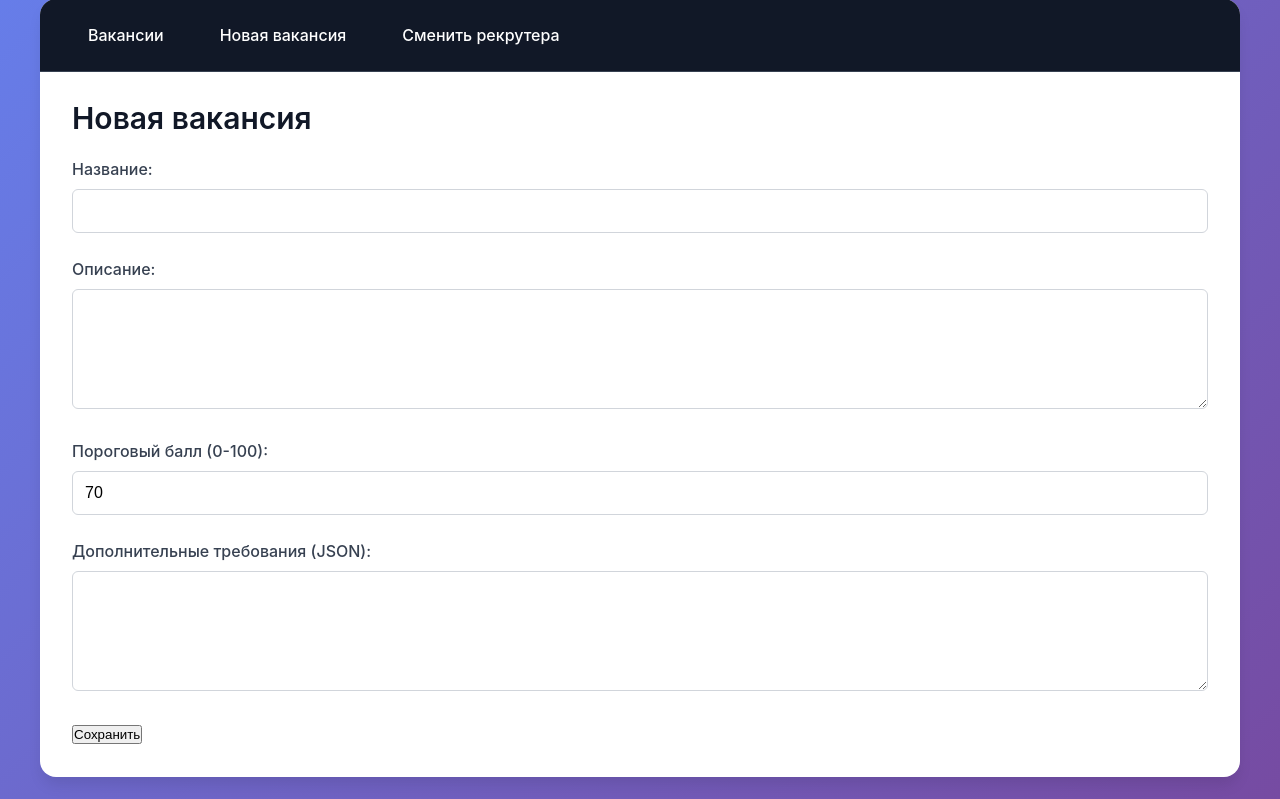
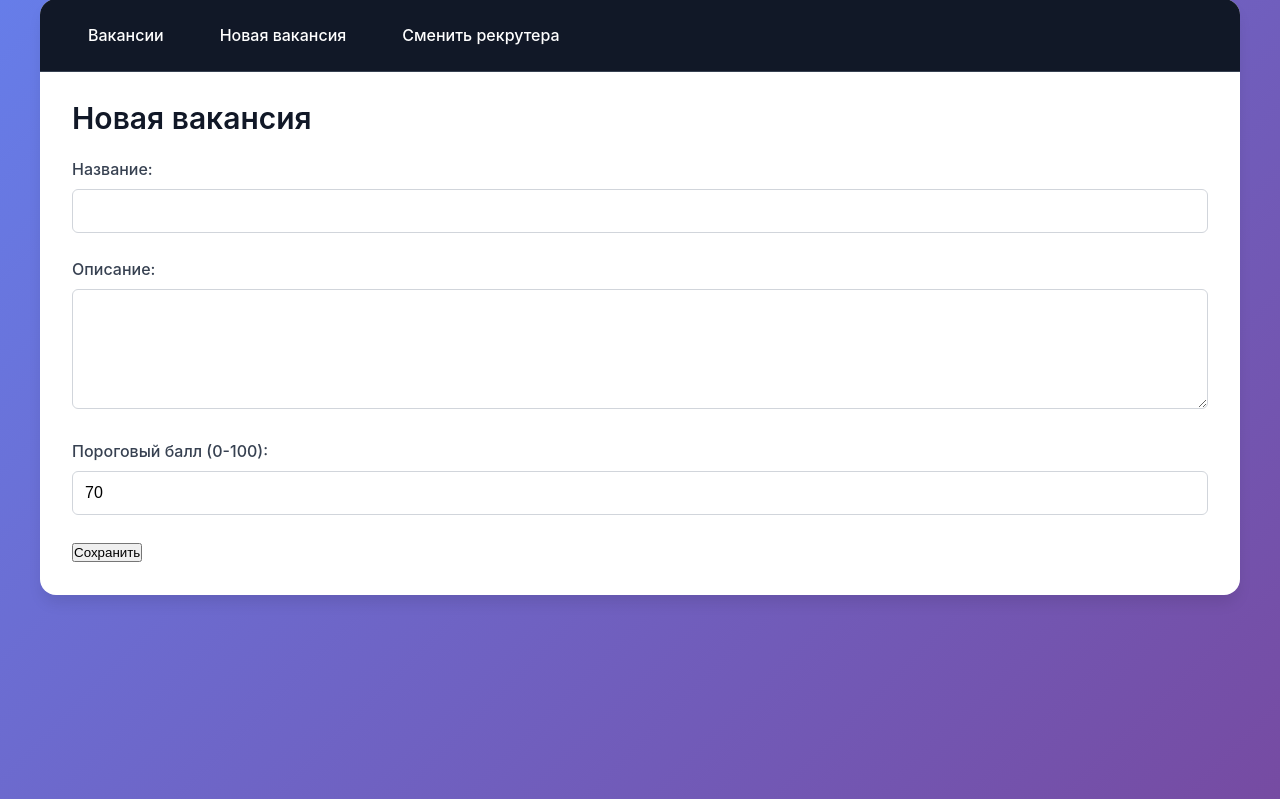
Before and after one commit to AnnaMizgailo/AI_hiring_assistant, a FastAPI app: page /jobs/new in a window 1280 px wide. Shown: the part 33-832 px from the top of the page. Run offline with FastAPI, Linux system fonts and the light colour scheme.

Commit message:
Fixed job_form edit

```diff
--- a/templates/job_form.html
+++ b/templates/job_form.html
@@ -3,8 +3,9 @@
 {% block content %}
 <h1>{{ "Редактирование вакансии" if job else "Новая вакансия" }}</h1>
 
-<!-- Скрытый элемент с данными вакансии (если есть) -->
-<div id="job-data" data-job="{{ job | tojson if job else 'null' }}"></div>
+{% if job %}
+    <input type="hidden" id="job-id" value="{{ job.id }}">
+{% endif %}
 
 <form id="jobForm">
     <div>
@@ -19,10 +20,6 @@
         <label>Пороговый балл (0-100):</label>
         <input type="number" id="threshold_score" min="0" max="100" value="{{ job.threshold_score if job else 70 }}" required>
     </div>
-    <div>
-        <label>Дополнительные требования (JSON):</label>
-        <textarea id="requirements_json">{{ job.requirements_json | tojson if job else '' }}</textarea>
-    </div>
     <button type="submit">Сохранить</button>
 </form>
 {% endblock %}
@@ -31,28 +28,24 @@
 <script>
     document.getElementById('jobForm').addEventListener('submit', async function(e) {
         e.preventDefault();
+
         const data = {
             title: document.getElementById('title').value,
             description: document.getElementById('description').value,
-        threshold_score: parseInt(document.getElementById('threshold_score').value),
-        requirements_json: JSON.parse(document.getElementById('requirements_json').value || '{}')
+            threshold_score: parseInt(document.getElementById('threshold_score').value)
         };
-
-    const jobDataElement = document.getElementById('job-data');
-    const jobData = jobDataElement.dataset.job;
 
         let url = '/api/jobs';
         let method = 'POST';
 
-    if (jobData && jobData !== 'null') {
-        const job = JSON.parse(jobData);
-        url = '/api/jobs/' + job.id;
+        const jobIdInput = document.getElementById('job-id');
+        if (jobIdInput) {
+            url = '/api/jobs/' + jobIdInput.value;
             method = 'PUT';
         }
 
         const response = await apiFetch(url, {
             method: method,
-        headers: { 'Content-Type': 'application/json' },
             body: JSON.stringify(data)
         });
 
```
Lines whose indentation alone changed are shown as unchanged.
